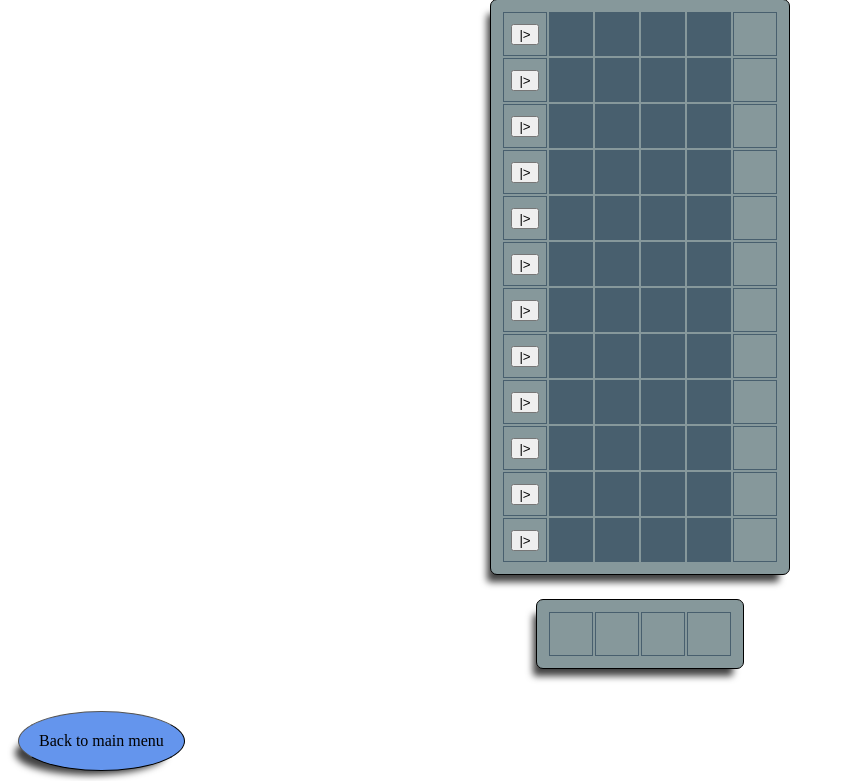
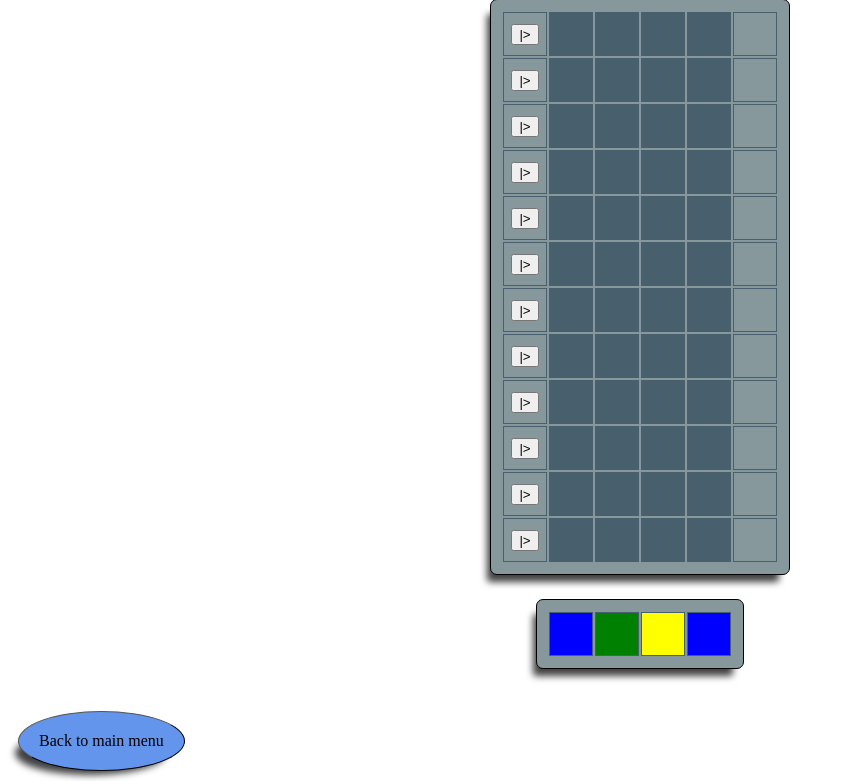
Before and after one commit to esztermazi/gitEgylet, a Flask app: page /game in a window 1280 px wide. Shown: the part 19-800 px from the top of the page, without its empty margins (0-843 px from the left). Run offline with Flask 2, Linux system fonts and the light colour scheme.

Commit message:
Implement generating random colours to guess

```diff
--- a/static/js/main.js
+++ b/static/js/main.js
@@ -1,3 +1,12 @@
+function generateGoal(){
+    let goalCells = document.getElementsByClassName('goal-cell')
+    let colours = ["red", "blue", "yellow", "orange", "green", "violet"]
+    for (goalCell of goalCells) {
+        goalCell.classList.add(colours[Math.floor(Math.random() * 6)]);
+    }
+}
+
+
 function guessRow(event) {
     console.log("play pressed");
 }
@@ -42,6 +51,7 @@ function addEventListenerToGuestCells() {
 
 
 function main() {
+    generateGoal();
     addEventLinstenerToPlayBtn();
     addEventListenerToGuestCells();
 }
--- a/templates/game.html
+++ b/templates/game.html
@@ -109,12 +109,12 @@
     </tbody>
 </table><br>
 
-<table class="container" id="result_board">
+<table class="container">
     <tr>
-        <td class="first-color"></td>
-        <td class="second-color"></td>
-        <td class="third-color"></td>
-        <td class="fourth-color"></td>
+        <td class="first-color goal-cell"></td>
+        <td class="second-color goal-cell"></td>
+        <td class="third-color goal-cell"></td>
+        <td class="fourth-color goal-cell"></td>
     </tr>
 </table>
 {% endblock %}
```
